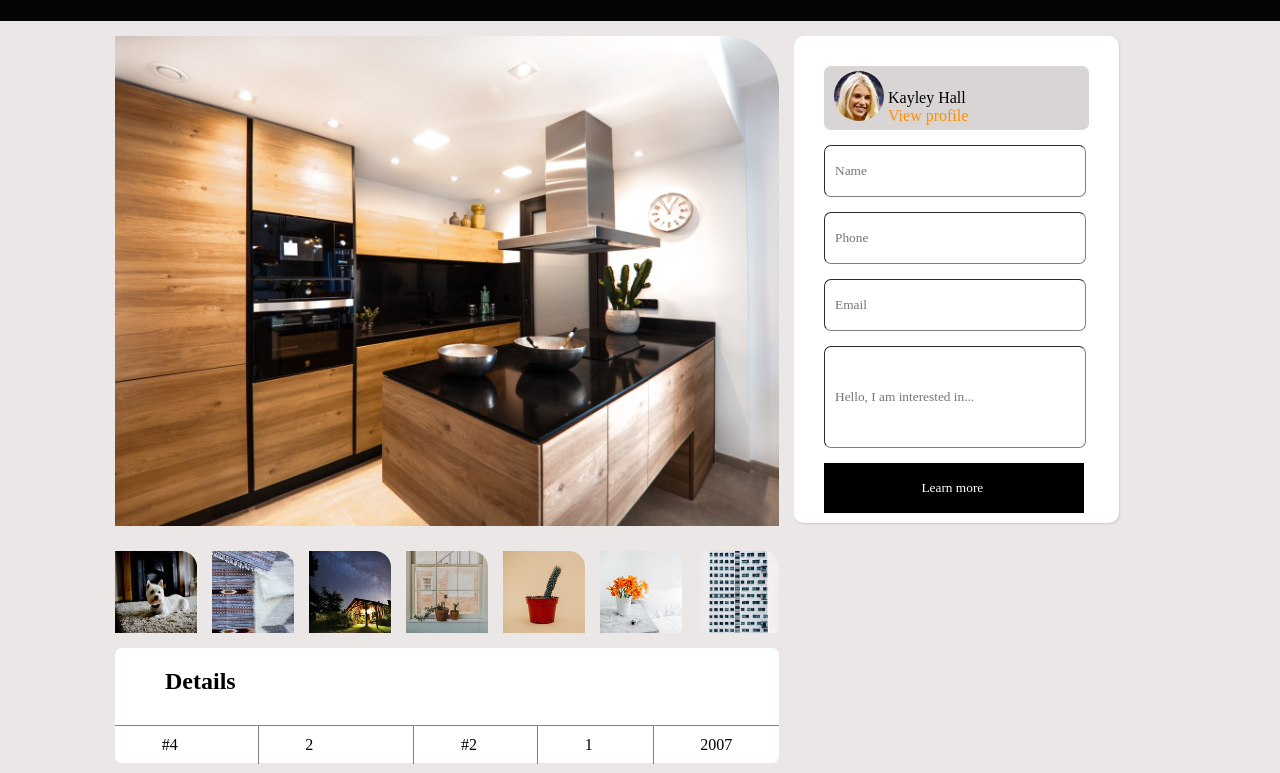
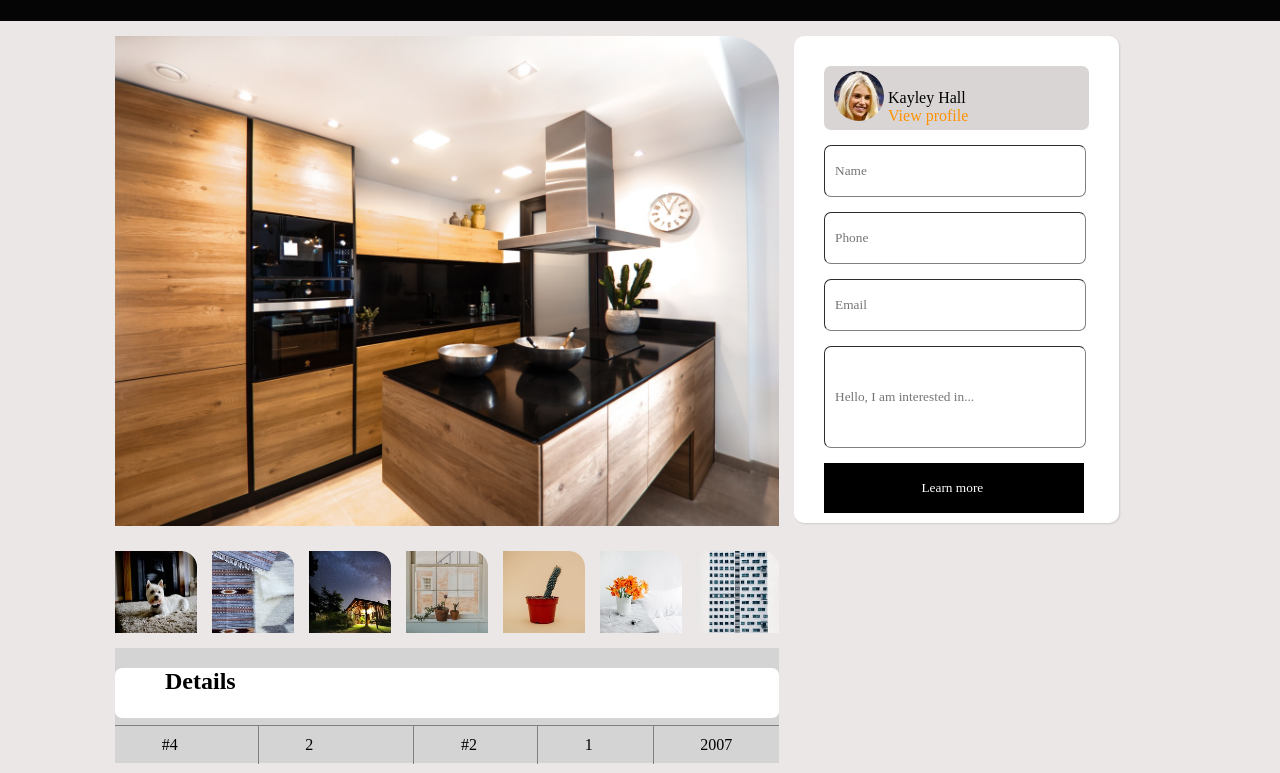
Before and after one commit to AchayoEarnest/Week-2-Independent-Project-Quick-Movers-Website, a website: page page2.html in a window 1280 px wide. Shown: the part 179-952 px from the top of the page. Drawn offline with Linux system fonts and the light colour scheme.

Commit message:
updated gh-pages

```diff
--- a/assets/css/style2.css
+++ b/assets/css/style2.css
@@ -89,7 +89,7 @@ main {
 .section_d {
     grid-column: 1 / 2;
     grid-row: 3 / 4;
-    background-color: white;
+    background-color: rgb(212, 212, 212);
 
 }
 .section_e {
@@ -201,8 +201,11 @@ main {
     padding-left: 50px;
 }
 
-#detail_section_background {
-
+.details_section {
+    background-color: White;
+    border-radius: 7px;
+    margin-top: 0px;
+    height: 50px;
 }
 
 .lower_section {
@@ -283,10 +286,10 @@ main {
     margin-top: 20px;
 }
 
-.section_b, .section_c, .section_d,
+/*.section_b, .section_c, .section_d,
 .section_e, .section_f {
     border-radius: 7px;
-}
+} */
 
 footer{
     background-color: #050505;
--- a/page2.html
+++ b/page2.html
@@ -80,7 +80,6 @@
 
             <div class="section_d">
 
-                <div class="detail_section_background">
                     <div class="details_section">
                             <div id="details"><h2>Details</h2></div>
                             <div class="lower_section">
@@ -92,7 +91,6 @@
                         </div>
                         <div class="flex_sect_1"></div>
                     </div>
-                </div>
 
             </div>
             <div class="section_e">
```
Also changed, not shown: index.html (+1 -1 lines).
